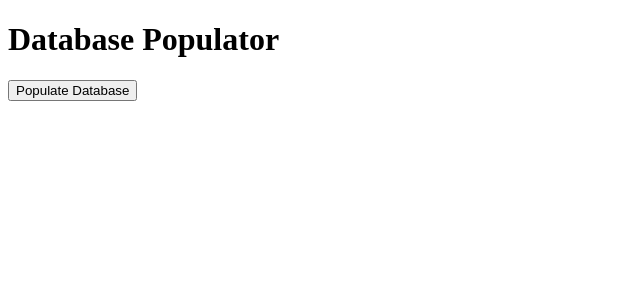
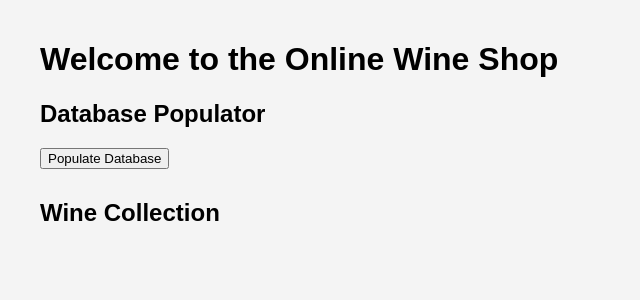
Before and after one commit to lytvyn108/docker-project, a Flask app: page / in a window 1280 px wide. Shown: the top 300 px of the page, without its empty margins (0-640 px from the left). Run offline with Flask 3, Linux system fonts and the light colour scheme; data that the repository does not hold is empty.

Commit message:
wines displayed successfully

```diff
--- a/app/app.py
+++ b/app/app.py
@@ -1,37 +1,120 @@
 from flask import Flask, jsonify, request, render_template
-from random_data_generator import generate_customers, generate_wines, populate_database  # Import the generator
+from random_data_generator import generate_customers, generate_wines  # Import the generator
+import mysql.connector
 import logging
 
 app = Flask(__name__)
 
+# Function to get a database connection
+def get_db_connection():
+    return mysql.connector.connect(
+        host="db",  # Service name from docker-compose.yml
+        user="user",  # MySQL username as defined in docker-compose.yml
+        password="password",  # MySQL password as defined
+        database="mydb"  # Your database name
+    )
+
+# Home page route
 @app.route("/")
 def home():
     return render_template("index.html")  # Render the GUI
 
+# Add a new customer
 @app.route("/api/customers", methods=["POST"])
 def add_customer():
     customer = request.json
-    # Here you would add code to insert the customer into your database
-    # For example:
-    # db.insert_customer(customer)
-    return jsonify({"message": "Customer added successfully"}), 201
+    try:
+        conn = get_db_connection()
+        cursor = conn.cursor()
+        cursor.execute(
+            "INSERT INTO Customer (firstname, surname, email) VALUES (%s, %s, %s)",
+            (customer["firstname"], customer["surname"], customer["email"])
+        )
+        conn.commit()
+        conn.close()
+        return jsonify({"message": "Customer added successfully"}), 201
+    except Exception as e:
+        app.logger.error(f"Error inserting customer: {e}")
+        return jsonify({"error": str(e)}), 500
 
+# Add a new wine
 @app.route("/api/wines", methods=["POST"])
 def add_wine():
     wine = request.json
-    # Here you would add code to insert the wine into your database
-    # For example:
-    # db.insert_wine(wine)
-    return jsonify({"message": "Wine added successfully"}), 201
+    try:
+        conn = get_db_connection()
+        cursor = conn.cursor()
+        cursor.execute(
+            "INSERT INTO Wine (name, type, price, country, alcoholPercentage) VALUES (%s, %s, %s, %s, %s)",
+            (wine["name"], wine["type"], wine["price"], wine["country"], wine["alcoholPercentage"])
+        )
+        conn.commit()
+        conn.close()
+        return jsonify({"message": "Wine added successfully"}), 201
+    except Exception as e:
+        app.logger.error(f"Error inserting wine: {e}")
+        return jsonify({"error": str(e)}), 500
 
+# Populate the database with random data
 @app.route("/populate-database", methods=["POST"])
-def populate_database_endpoint():
+def populate_database():
     try:
-        populate_database()  # Run the randomization script
+        num_customers = 10
+        num_wines = 10
+        customers = generate_customers(num_customers)
+        wines = generate_wines(num_wines)
+
+        # Insert customers
+        conn = get_db_connection()
+        cursor = conn.cursor()
+        for customer in customers:
+            cursor.execute(
+                "INSERT INTO Customer (firstname, surname, email) VALUES (%s, %s, %s)",
+                (customer["firstname"], customer["surname"], customer["email"])
+            )
+
+        # Insert wines
+        for wine in wines:
+            cursor.execute(
+                "INSERT INTO Wine (name, type, price, country, alcoholPercentage) VALUES (%s, %s, %s, %s, %s)",
+                (wine["name"], wine["type"], wine["price"], wine["country"], wine["alcoholPercentage"])
+            )
+
+        conn.commit()
+        conn.close()
         return jsonify({"message": "Database populated successfully"}), 200
+
     except Exception as e:
         app.logger.error(f"Error populating database: {e}")
         return jsonify({"error": str(e)}), 500
 
+# Get all wines
+@app.route("/api/wines", methods=["GET"])
+def get_wines():
+    try:
+        conn = get_db_connection()
+        cursor = conn.cursor(dictionary=True)  # Returns rows as dictionaries
+        cursor.execute("SELECT * FROM Wine;")
+        wines = cursor.fetchall()
+        conn.close()
+        return jsonify(wines), 200
+    except Exception as e:
+        app.logger.error(f"Error fetching wines: {e}")
+        return jsonify({"error": str(e)}), 500
+
+# Route to render the shop page (if you need a separate shop page)
+@app.route("/shop")
+def shop():
+    try:
+        conn = get_db_connection()
+        cursor = conn.cursor(dictionary=True)
+        cursor.execute("SELECT * FROM Wine;")
+        wines = cursor.fetchall()
+        conn.close()
+        return render_template("shop.html", wines=wines)
+    except Exception as e:
+        app.logger.error(f"Error rendering shop: {e}")
+        return jsonify({"error": str(e)}), 500
+
 if __name__ == "__main__":
     app.run(host="0.0.0.0", port=80, debug=True)
--- a/app/templates/index.html
+++ b/app/templates/index.html
@@ -3,22 +3,88 @@
 <head>
     <meta charset="UTF-8">
     <meta name="viewport" content="width=device-width, initial-scale=1.0">
-    <title>Database Populator</title>
+    <title>Online Wine Shop</title>
+    <style>
+        body {
+            font-family: Arial, sans-serif;
+            background-color: #f4f4f4;
+            margin: 0;
+            padding: 20px;
+        }
+        .container {
+            max-width: 1200px;
+            margin: auto;
+        }
+        .wine-card {
+            border: 1px solid #ddd;
+            background-color: white;
+            padding: 15px;
+            margin-bottom: 20px;
+            border-radius: 8px;
+        }
+        .wine-card h3 {
+            margin-top: 0;
+        }
+        .button-section {
+            margin-bottom: 30px;
+        }
+    </style>
 </head>
 <body>
-    <h1>Database Populator</h1>
-    <button onclick="populateDatabase()">Populate Database</button>
+    <div class="container">
+        <h1>Welcome to the Online Wine Shop</h1>
+
+        <div class="button-section">
+            <h2>Database Populator</h2>
+            <button onclick="populateDatabase()">Populate Database</button>
+        </div>
+
+        <div>
+            <h2>Wine Collection</h2>
+            <div class="wine-list" id="wine-list">
+                <p>Loading wines...</p>
+            </div>
+        </div>
+    </div>
+
     <script>
         function populateDatabase() {
             fetch('/populate-database', { method: 'POST' })
                 .then(response => {
                     if (response.ok) {
                         alert("Database populated successfully!");
+                        loadWines();
                     } else {
                         alert("Failed to populate the database.");
                     }
                 });
         }
+
+        async function loadWines() {
+            const response = await fetch('/api/wines');
+            if (response.ok) {
+                const wines = await response.json();
+                const wineList = document.getElementById("wine-list");
+                wineList.innerHTML = "";
+
+                wines.forEach(wine => {
+                    wineList.innerHTML += `
+                        <div class="wine-card">
+                            <h3>${wine.name}</h3>
+                            <p>Type: ${wine.type}</p>
+                            <p>Price: $${wine.price}</p>
+                            <p>Country: ${wine.country}</p>
+                            <p>Alcohol Percentage: ${wine.alcoholPercentage}%</p>
+                        </div>
+            `;
+        });
+    } else {
+        alert("Failed to load wines.");
+    }
+}
+
+
+        window.onload = loadWines;
     </script>
 </body>
 </html>
```
Also changed, not shown: app/db_helper.py (added, +42 -0 lines), 1 other file.
